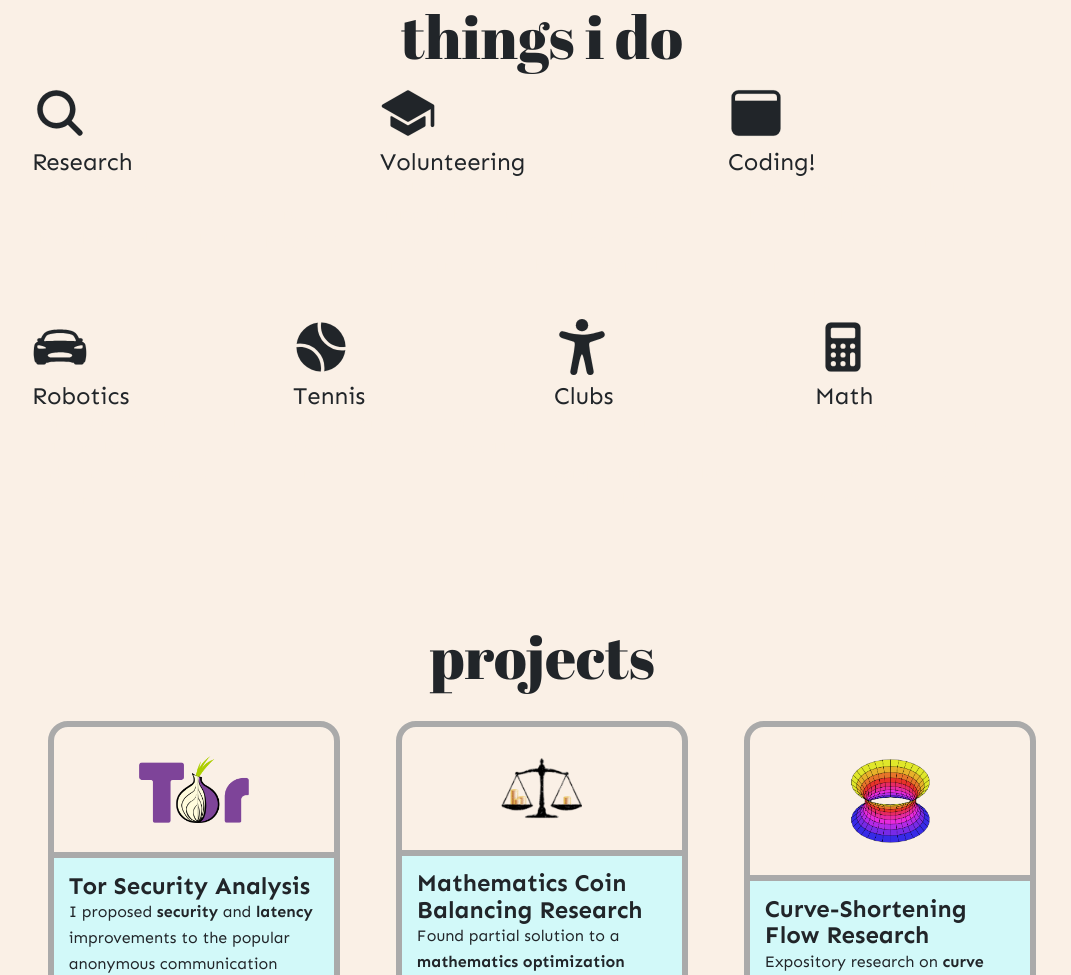
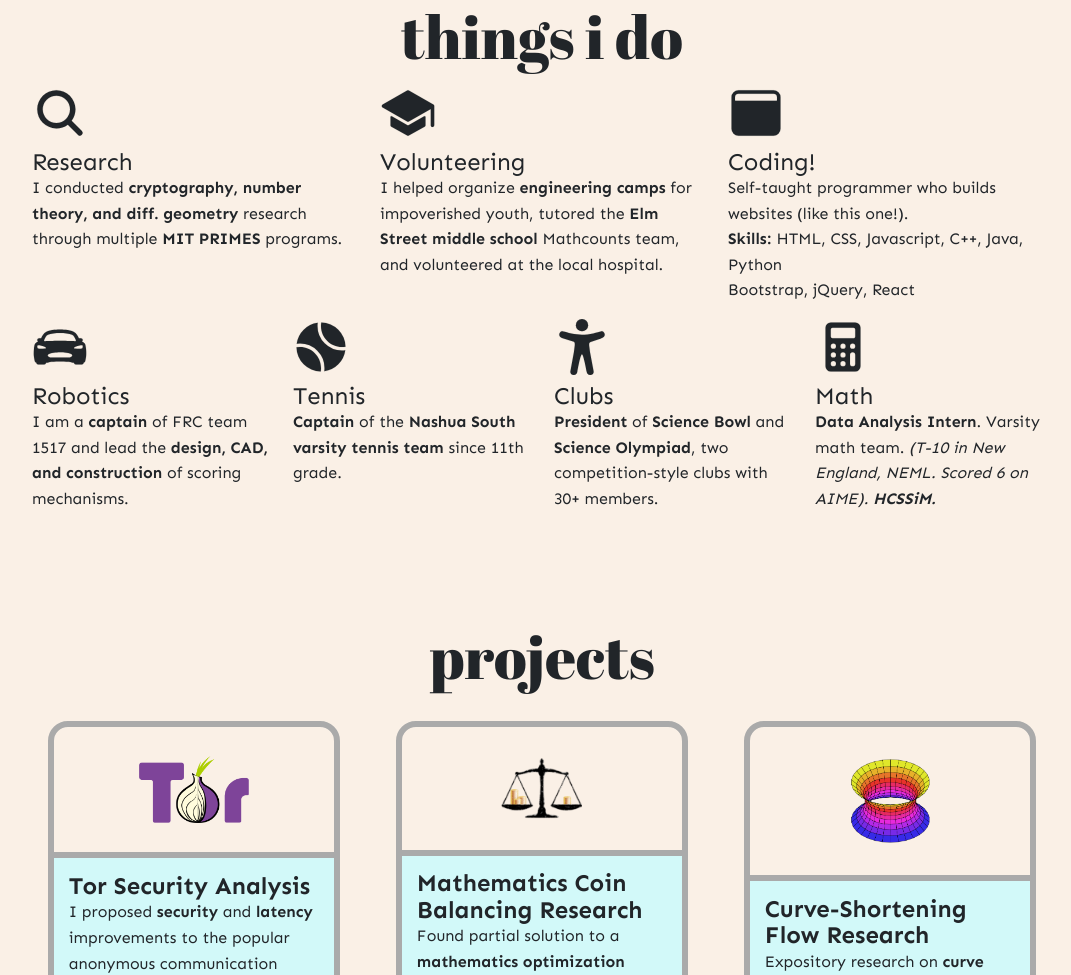
Before and after one commit to akhilkammila/akhilkammila.github.io, a plain HTML site: page index.html in a window 1280 px wide. Shown: the part 923-1898 px from the top of the page, without its empty margins (98-1169 px from the left). Drawn offline with nearby package versions, Linux system fonts and the light colour scheme.

Commit message:
removed "things-i-do" card text animations

```diff
--- a/main.css
+++ b/main.css
@@ -193,7 +193,7 @@ ion-icon{
 
 /*Things I do*/
 
-.hide{
+/* .hide{
 	color: #faf0e6;
 	transition: 1000s ease-in;
 }
@@ -201,7 +201,7 @@ ion-icon{
 .thingsido:hover .hide{
 	color: #212529;
 	transition: 0.3s;
-}
+} */
 
 /*Cards*/
 /*
```
